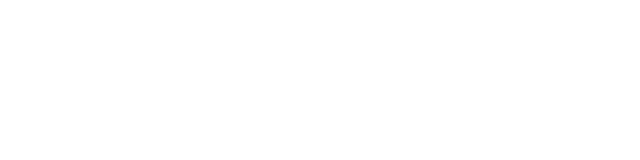
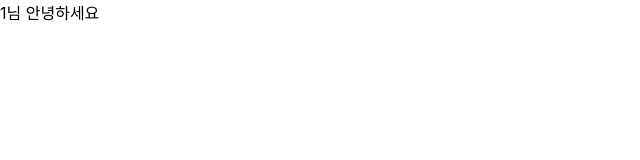
Before and after one commit to SejuneOh/StudyPage, a React (Create React App) app: page /Register/1 in a window 1280 px wide. Before the commit this address had no page. Shown: the top 160 px of the page, without its empty margins (0-640 px from the left). Built offline with nearby package versions, Linux system fonts and the light colour scheme.

Commit message:
feat: Develop Login And Register page

```diff
--- a/src/App.js
+++ b/src/App.js
@@ -81,7 +81,7 @@ function App() {
           <Route path='/HookSample' element={<HookSample />}></Route>
           <Route path='/ContextSample' element={<ContextSample />}></Route>
           <Route path='/LoginSample' element={<LoginSample />}></Route>
-          <Route path='/Register' element={<Register />}></Route>
+          <Route path='/Register/:id' element={<Register />}></Route>
           <Route path='/Signup' element={<Signup />}></Route>
         </Routes>
       </BrowserRouter>
--- a/src/Components/LoginSample.tsx
+++ b/src/Components/LoginSample.tsx
@@ -97,7 +97,7 @@ export default function LoginSample() {
           ></Input>
 
           <Link
-            to={isLogin ? "/Register" : "#"}
+            to={isLogin ? `/Register/${id}` : "#"}
             // to="/Register"
             style={{
               width: "100%",
--- a/src/Components/Register.tsx
+++ b/src/Components/Register.tsx
@@ -1,5 +1,9 @@
 import React from "react";
+import { useParams } from "react-router-dom";
 
 export default function Register() {
-  return <div>회원가입완료</div>;
+  const params = useParams();
+
+  console.dir(params);
+  return <div>{params.id}님 안녕하세요</div>;
 }
```
